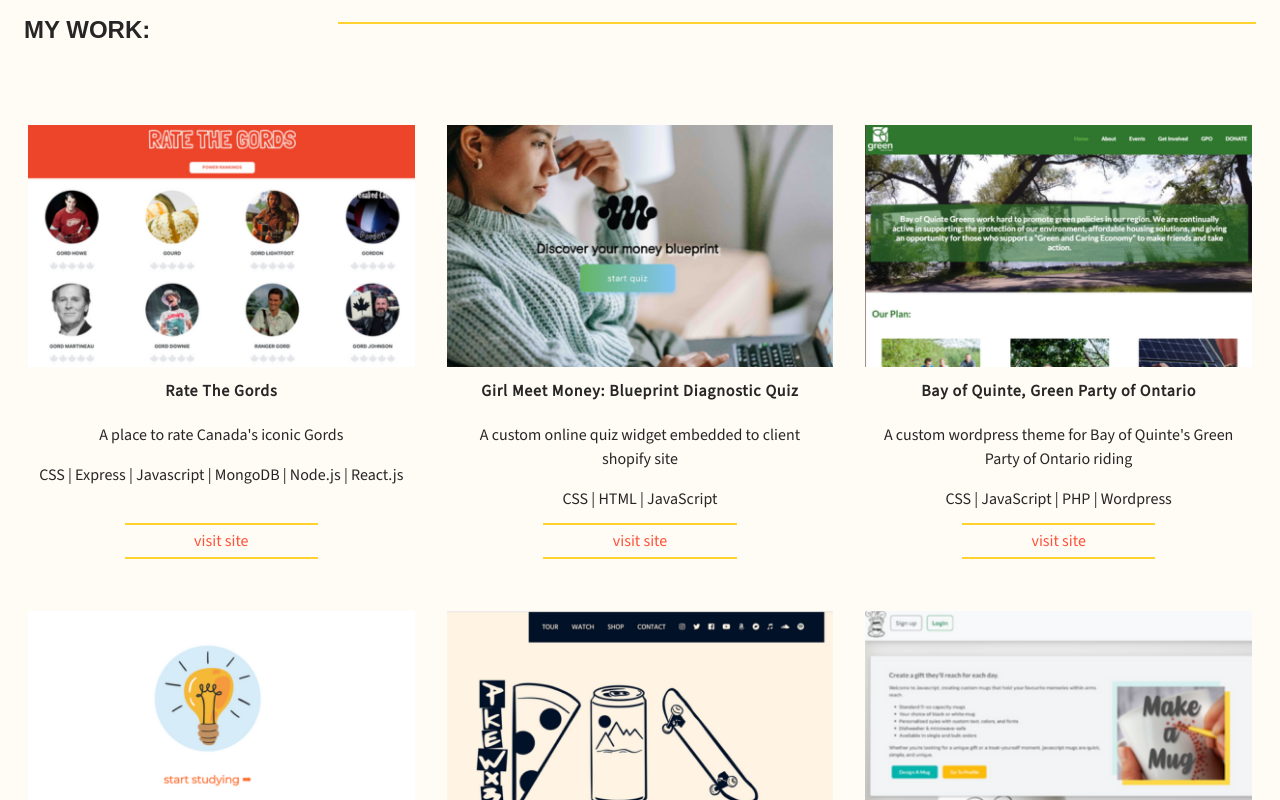
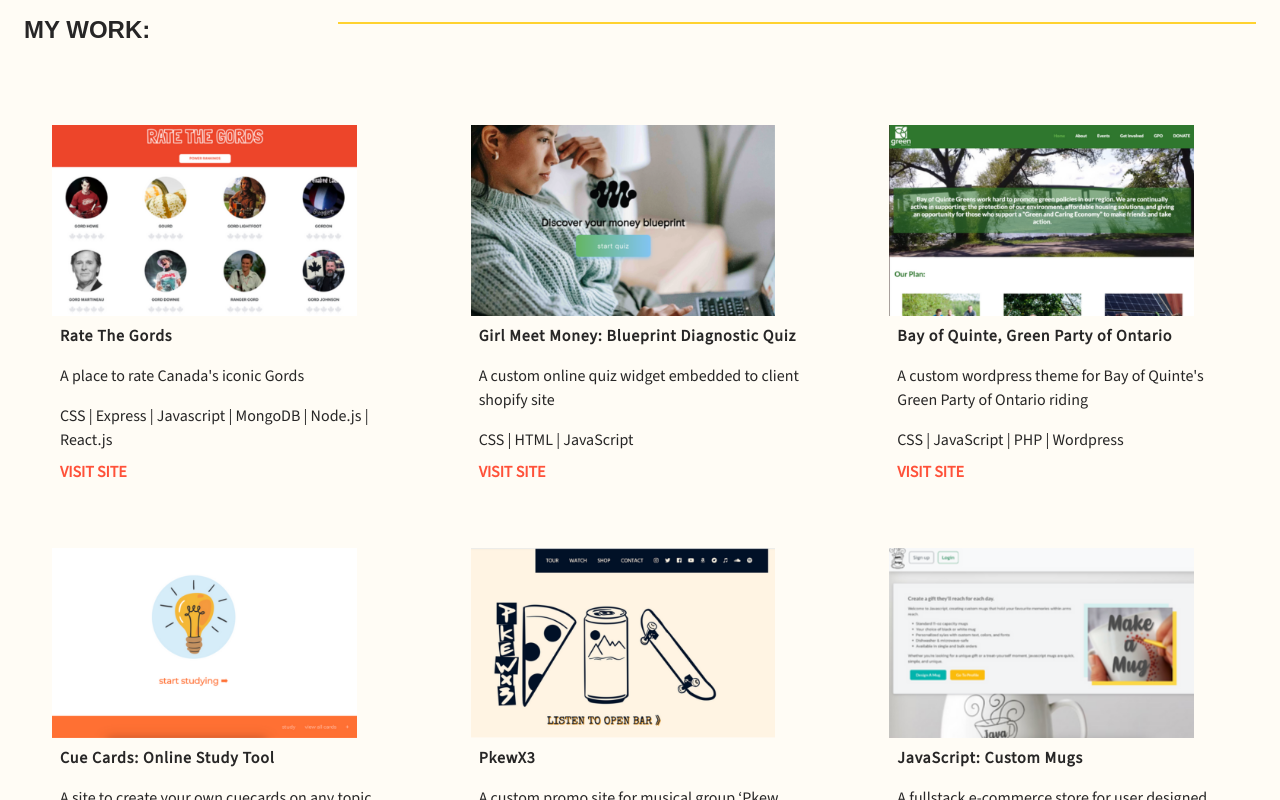
Before and after one commit to AmyWilford/aw-portflio, a React (Create React App) app: page / in a window 1280 px wide. Shown: the part 1760-2560 px from the top of the page. Built offline with nearby package versions, Linux system fonts and the light colour scheme; a web font is replaced by a local one.

Commit message:
adjusted layout of portfolio section

```diff
--- a/src/components/Portfolio.js
+++ b/src/components/Portfolio.js
@@ -17,9 +17,9 @@
           {projects.map((project) => (
             <div
               key={project.id}
-              className="project-container col-lg-4 col-md-6 col-12 d-flex flex-column align-content-center justify-content-between px-3 mb-5 text-center"
+              className="project-container col-lg-4 col-md-6 col-12 d-flex flex-column align-content-center justify-content-between px-3 "
             >
-              <div>
+              <div className="px-4">
                 <a href={project.url} target="_blank" rel="noreferrer">
                   <img
                     className="project-image img-fluid"
@@ -27,23 +27,19 @@
                     alt={project.altTag}
                   ></img>
                 </a>
-                <div className="project-title">{project.title}</div>
+                <div className="project-title p-2">{project.title}</div>
                 <div className="project-details p-2">{project.details}</div>
                 <div className="project-specs p-2">{project.specs}</div>
-              </div>
-              <div className="d-flex flex-column align-items-center">
-                <hr className="section-divider project-divider"></hr>
-                <div className="row">
+                <div>
                   <a
                     href={project.url}
                     target="_blank"
                     rel="noreferrer"
-                    className="text-decoration-none"
+                    className="text-decoration-none text-uppercase p-2 fw-bold"
                   >
                     visit site
                   </a>
                 </div>
-                <hr className="section-divider project-divider"></hr>
               </div>
             </div>
           ))}
--- a/src/components/styles/Portfolio.css
+++ b/src/components/styles/Portfolio.css
@@ -4,10 +4,14 @@
 }
 
 .project-container{
+    margin-bottom: 4rem;
     transition: transform 0.5s ease;
 }
 .project-container:hover {
     transform: scale3d(1.1,1.1, 1);
+}
+.project-image {
+    width: 90%;
 }
 /* .project-image {
     width: 80%;
```
